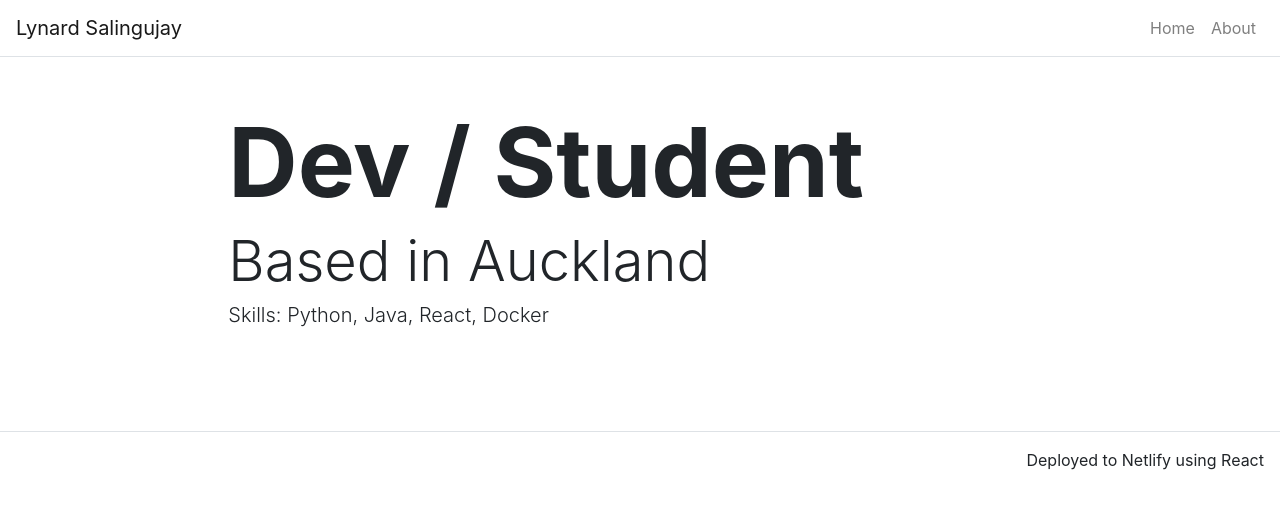
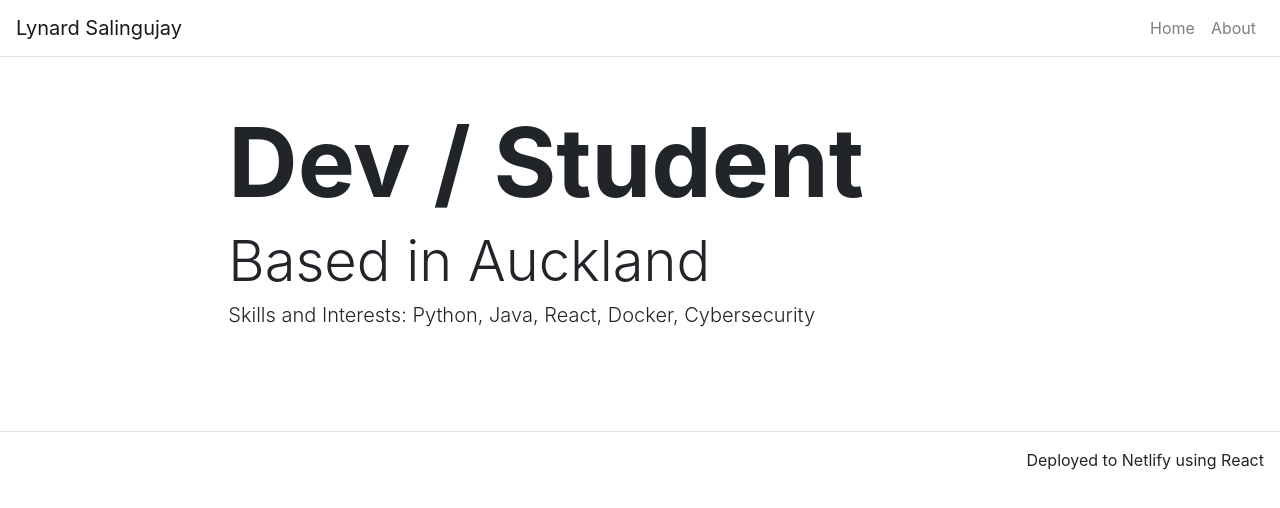
Before and after one commit to lynardsalingujay/portfolio-site, a React (Create React App) app: page / in a window 1280 px wide. Shown: the top 508 px of the page. Built offline with nearby package versions, Linux system fonts and the light colour scheme.

Commit message:
added interests

```diff
--- a/src/pages/HomePage.js
+++ b/src/pages/HomePage.js
@@ -8,7 +8,7 @@ function HomePage(props) {
       <Hero
         title='Dev / Student'
         subTitle='Based in Auckland'
-        text='Skills: Python, Java, React, Docker'
+        text='Skills and Interests: Python, Java, React, Docker, Cybersecurity'
       />
     </div>
   );
```
